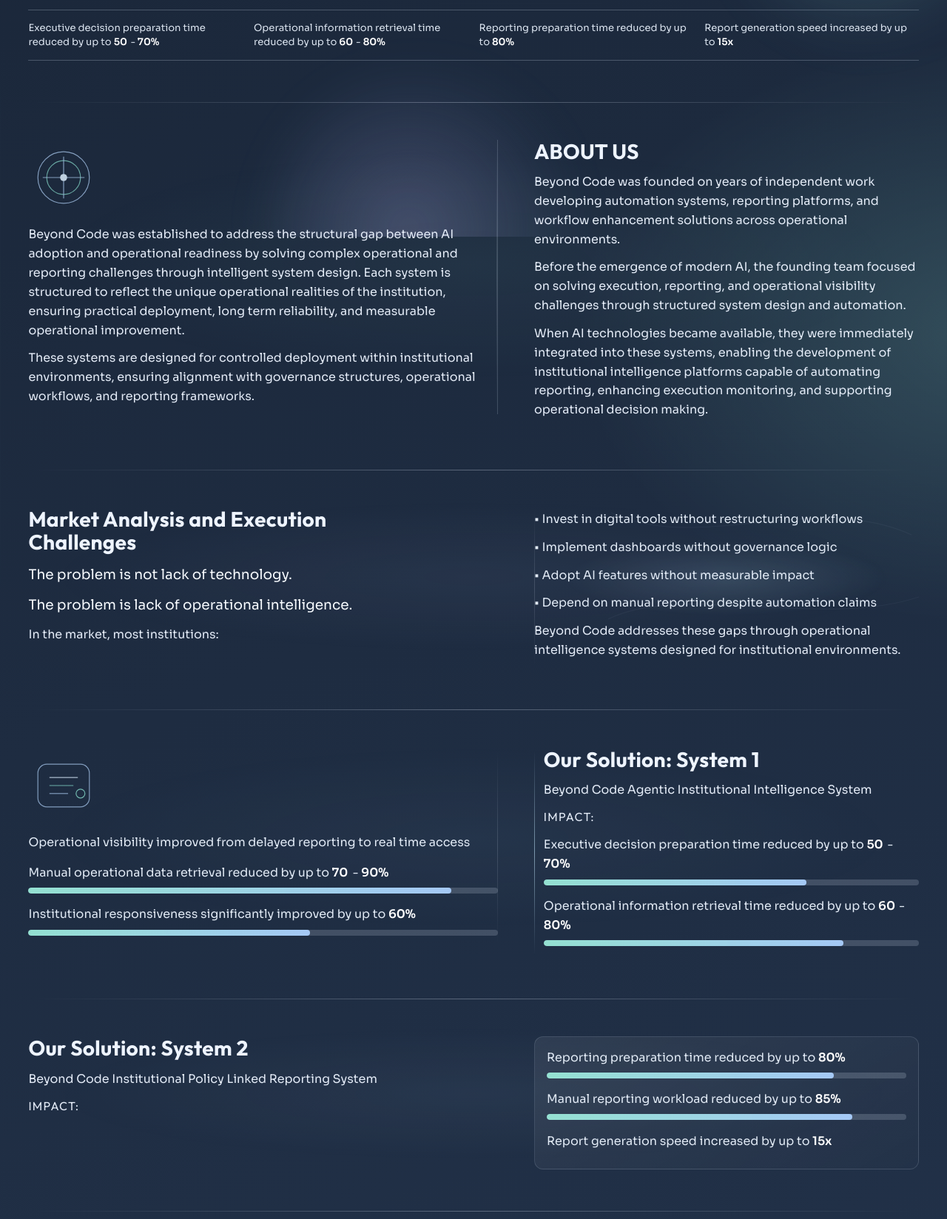
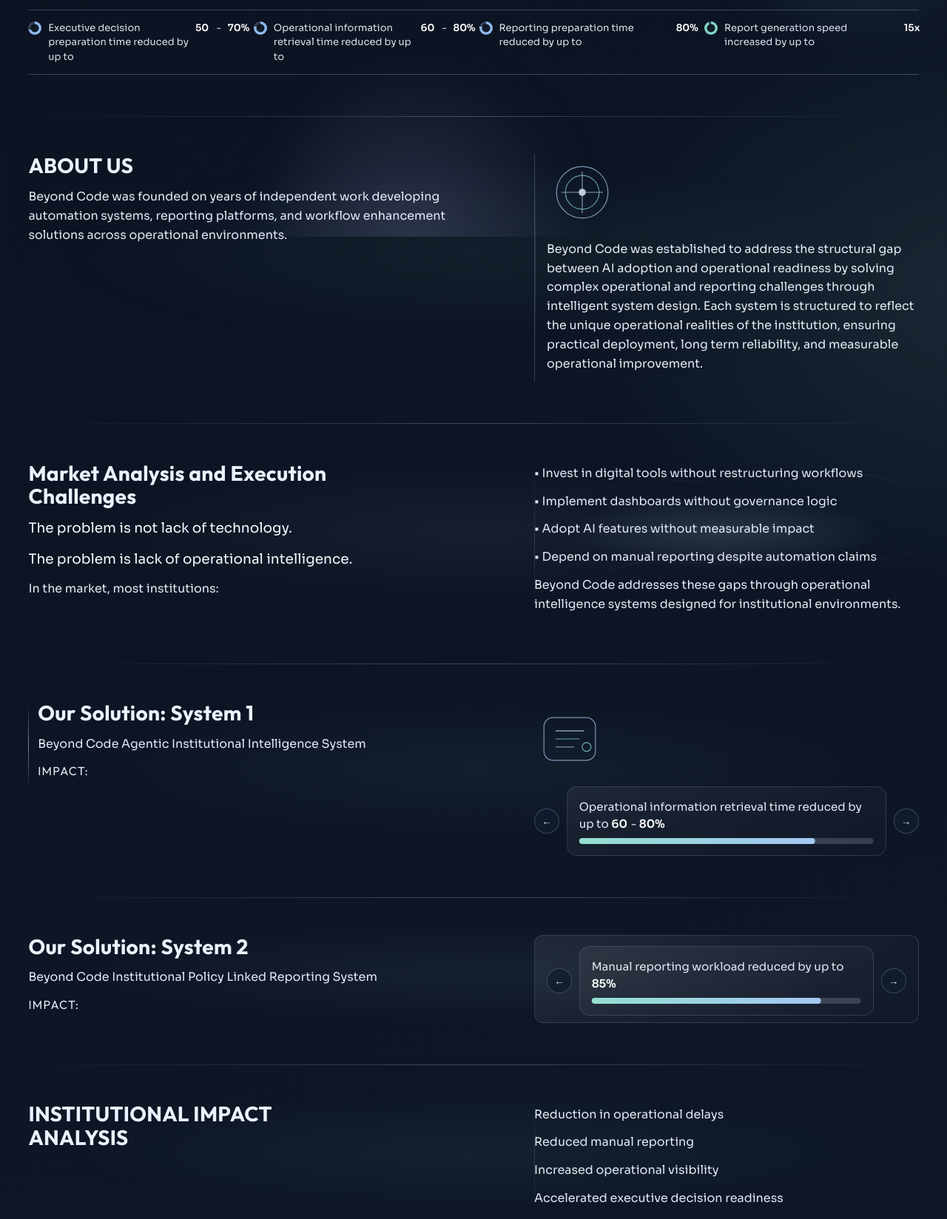
Before and after one commit to Faraahsleem/Faraahsleem.github.io, a plain HTML site: page index.html in a window 1280 px wide. Shown: the part 480-2128 px from the top of the page at 74% size. Drawn offline with nearby package versions, Linux system fonts and the light colour scheme.

Commit message:
fix style

```diff
--- a/index.html
+++ b/index.html
@@ -47,20 +47,20 @@
       <div class="section-side">
         <p class="stagger">Beyond Code LLC</p>
         <p class="stagger">Abu Dhab, UAE</p>
-        <!-- <p class="stagger"><a href="http://www.beyondcode.ae" target="_blank" rel="noopener noreferrer">www.beyondcode.ae</a></p> -->
+
         <div class="glyph" aria-hidden="true">
           <span></span><span></span><span></span>
         </div>
       </div>
       <div class="data-ribbon">
-        <p class="ribbon-item stagger">Executive decision preparation time reduced by up to <span class="counter" data-target="50">50</span> - <span class="counter" data-target="70" data-suffix="%">70%</span></p>
-        <p class="ribbon-item stagger">Operational information retrieval time reduced by up to <span class="counter" data-target="60">60</span> - <span class="counter" data-target="80" data-suffix="%">80%</span></p>
-        <p class="ribbon-item stagger">Reporting preparation time reduced by up to <span class="counter" data-target="80" data-suffix="%">80%</span></p>
-        <p class="ribbon-item stagger">Report generation speed increased by up to <span class="counter" data-target="15" data-suffix="x">15x</span></p>
+        <p class="ribbon-item stagger"><span class="ribbon-progress" data-progress="70"></span>Executive decision preparation time reduced by up to <span class="counter" data-target="50">50</span> - <span class="counter" data-target="70" data-suffix="%">70%</span></p>
+        <p class="ribbon-item stagger"><span class="ribbon-progress" data-progress="80"></span>Operational information retrieval time reduced by up to <span class="counter" data-target="60">60</span> - <span class="counter" data-target="80" data-suffix="%">80%</span></p>
+        <p class="ribbon-item stagger"><span class="ribbon-progress" data-progress="80"></span>Reporting preparation time reduced by up to <span class="counter" data-target="80" data-suffix="%">80%</span></p>
+        <p class="ribbon-item stagger"><span class="ribbon-progress ribbon-progress-x" data-progress="94"></span>Report generation speed increased by up to <span class="counter" data-target="15" data-suffix="x">15x</span></p>
       </div>
     </section>
 
-    <section id="about" class="section split reverse reveal-section tone-b style-profile">
+    <section id="about" class="section split reveal-section tone-b style-profile">
       <svg class="flow-svg" viewBox="0 0 420 220" aria-hidden="true">
         <path d="M0 68 C 120 12, 260 78, 420 22"></path>
         <path d="M16 200 C 140 118, 280 200, 412 130"></path>
@@ -68,15 +68,12 @@
       <div class="section-main">
         <h2 class="section-title stagger">ABOUT US</h2>
         <p class="stagger">Beyond Code was founded on years of independent work developing automation systems, reporting platforms, and workflow enhancement solutions across operational environments.</p>
-        <p class="stagger">Before the emergence of modern AI, the founding team focused on solving execution, reporting, and operational visibility challenges through structured system design and automation.</p>
-        <p class="stagger">When AI technologies became available, they were immediately integrated into these systems, enabling the development of institutional intelligence platforms capable of automating reporting, enhancing execution monitoring, and supporting operational decision making.</p>
       </div>
       <div class="section-side">
         <figure class="section-icon-wrap stagger" aria-hidden="true">
           <img class="section-icon" src="assets/images/icon-intelligence.svg" alt="">
         </figure>
         <p class="stagger">Beyond Code was established to address the structural gap between AI adoption and operational readiness by solving complex operational and reporting challenges through intelligent system design. Each system is structured to reflect the unique operational realities of the institution, ensuring practical deployment, long term reliability, and measurable operational improvement.</p>
-        <p class="stagger">These systems are designed for controlled deployment within institutional environments, ensuring alignment with governance structures, operational workflows, and reporting frameworks.</p>
       </div>
     </section>
 
@@ -102,7 +99,7 @@
       </div>
     </section>
 
-    <section id="system-1" class="section split reverse reveal-section tone-d style-band">
+    <section id="system-1" class="section split reveal-section tone-d style-band style-carousel">
       <svg class="flow-svg" viewBox="0 0 420 220" aria-hidden="true">
         <path d="M0 82 C 128 18, 254 94, 418 36"></path>
         <path d="M6 196 C 126 132, 278 208, 420 146"></path>
@@ -111,24 +108,42 @@
         <h2 class="section-title stagger">Our Solution: System 1</h2>
         <p class="stagger">Beyond Code Agentic Institutional Intelligence System</p>
         <p class="impact-title stagger">IMPACT:</p>
-        <ul class="text-list metric-list">
-          <li class="stagger metric-item">Executive decision preparation time reduced by up to <span class="counter" data-target="50">50</span> - <span class="counter" data-target="70" data-suffix="%">70%</span><div class="metric-bar" data-progress="70"><span></span></div></li>
-          <li class="stagger metric-item">Operational information retrieval time reduced by up to <span class="counter" data-target="60">60</span> - <span class="counter" data-target="80" data-suffix="%">80%</span><div class="metric-bar" data-progress="80"><span></span></div></li>
-        </ul>
       </div>
       <div class="section-side">
         <figure class="section-icon-wrap stagger" aria-hidden="true">
           <img class="section-icon" src="assets/images/icon-automation.svg" alt="">
         </figure>
-        <ul class="text-list metric-list">
-          <li class="stagger">Operational visibility improved from delayed reporting to real time access</li>
-          <li class="stagger metric-item">Manual operational data retrieval reduced by up to <span class="counter" data-target="70">70</span> - <span class="counter" data-target="90" data-suffix="%">90%</span><div class="metric-bar" data-progress="90"><span></span></div></li>
-          <li class="stagger metric-item">Institutional responsiveness significantly improved by up to <span class="counter" data-target="60" data-suffix="%">60%</span><div class="metric-bar" data-progress="60"><span></span></div></li>
-        </ul>
+        <div class="solution-carousel stagger" data-carousel>
+          <button class="carousel-arrow prev" type="button" aria-label="Previous solution">&#8592;</button>
+          <div class="carousel-viewport">
+            <div class="carousel-track">
+              <article class="solution-card">
+                <p class="solution-title">Executive decision preparation time reduced by up to <span class="counter" data-target="50">50</span> - <span class="counter" data-target="70" data-suffix="%">70%</span></p>
+                <div class="metric-bar" data-progress="70"><span></span></div>
+              </article>
+              <article class="solution-card">
+                <p class="solution-title">Operational information retrieval time reduced by up to <span class="counter" data-target="60">60</span> - <span class="counter" data-target="80" data-suffix="%">80%</span></p>
+                <div class="metric-bar" data-progress="80"><span></span></div>
+              </article>
+              <article class="solution-card">
+                <p class="solution-title">Operational visibility improved from delayed reporting to real time access</p>
+              </article>
+              <article class="solution-card">
+                <p class="solution-title">Manual operational data retrieval reduced by up to <span class="counter" data-target="70">70</span> - <span class="counter" data-target="90" data-suffix="%">90%</span></p>
+                <div class="metric-bar" data-progress="90"><span></span></div>
+              </article>
+              <article class="solution-card">
+                <p class="solution-title">Institutional responsiveness significantly improved by up to <span class="counter" data-target="60" data-suffix="%">60%</span></p>
+                <div class="metric-bar" data-progress="60"><span></span></div>
+              </article>
+            </div>
+          </div>
+          <button class="carousel-arrow next" type="button" aria-label="Next solution">&#8594;</button>
+        </div>
       </div>
     </section>
 
-    <section id="system-2" class="section split reveal-section tone-a style-block">
+    <section id="system-2" class="section split reveal-section tone-a style-block style-carousel">
       <svg class="flow-svg" viewBox="0 0 420 220" aria-hidden="true">
         <path d="M4 26 C 120 80, 280 14, 416 60"></path>
         <path d="M0 176 C 128 122, 286 198, 420 138"></path>
@@ -139,15 +154,29 @@
         <p class="impact-title stagger">IMPACT:</p>
       </div>
       <div class="section-side">
-        <ul class="text-list metric-list">
-          <li class="stagger metric-item">Reporting preparation time reduced by up to <span class="counter" data-target="80" data-suffix="%">80%</span><div class="metric-bar" data-progress="80"><span></span></div></li>
-          <li class="stagger metric-item">Manual reporting workload reduced by up to <span class="counter" data-target="85" data-suffix="%">85%</span><div class="metric-bar" data-progress="85"><span></span></div></li>
-          <li class="stagger">Report generation speed increased by up to <span class="counter" data-target="15" data-suffix="x">15x</span></li>
-        </ul>
+        <div class="solution-carousel stagger" data-carousel>
+          <button class="carousel-arrow prev" type="button" aria-label="Previous solution">&#8592;</button>
+          <div class="carousel-viewport">
+            <div class="carousel-track">
+              <article class="solution-card">
+                <p class="solution-title">Reporting preparation time reduced by up to <span class="counter" data-target="80" data-suffix="%">80%</span></p>
+                <div class="metric-bar" data-progress="80"><span></span></div>
+              </article>
+              <article class="solution-card">
+                <p class="solution-title">Manual reporting workload reduced by up to <span class="counter" data-target="85" data-suffix="%">85%</span></p>
+                <div class="metric-bar" data-progress="85"><span></span></div>
+              </article>
+              <article class="solution-card">
+                <p class="solution-title">Report generation speed increased by up to <span class="counter" data-target="15" data-suffix="x">15x</span></p>
+              </article>
+            </div>
+          </div>
+          <button class="carousel-arrow next" type="button" aria-label="Next solution">&#8594;</button>
+        </div>
       </div>
     </section>
 
-    <section id="impact-analysis" class="section split reverse reveal-section tone-b style-min">
+    <section id="impact-analysis" class="section split reveal-section tone-b style-min">
       <svg class="flow-svg" viewBox="0 0 420 220" aria-hidden="true">
         <path d="M0 74 C 130 6, 290 82, 420 26"></path>
         <path d="M4 198 C 136 122, 280 214, 418 144"></path>
@@ -198,26 +227,22 @@
       </div>
     </section>
 
-    <section id="deliverables" class="section split reveal-section tone-a style-bands">
+    <section id="deliverables" class="section reveal-section tone-a style-deliverables">
       <svg class="flow-svg" viewBox="0 0 420 220" aria-hidden="true">
         <path d="M2 34 C 124 88, 282 14, 418 58"></path>
         <path d="M0 176 C 122 130, 282 198, 420 148"></path>
       </svg>
-      <div class="section-main">
-        <h2 class="section-title stagger">Deliverables</h2>
-      </div>
-      <div class="section-side">
-        <ul class="text-list">
-          <li class="stagger">Institutional AI Assistants</li>
-          <li class="stagger">Workflow Automation and Execution Enhancement</li>
-          <li class="stagger">Systems Integration and Operational Alignment</li>
-          <li class="stagger">Operational Intelligence Systems</li>
-          <li class="stagger">Enterprise Reporting Infrastructure</li>
-        </ul>
+      <h2 class="section-title stagger">Deliverables</h2>
+      <div class="deliverables-grid">
+        <article class="deliverable-card stagger">Institutional AI Assistants</article>
+        <article class="deliverable-card stagger">Workflow Automation and Execution Enhancement</article>
+        <article class="deliverable-card stagger">Systems Integration and Operational Alignment</article>
+        <article class="deliverable-card stagger">Operational Intelligence Systems</article>
+        <article class="deliverable-card stagger">Enterprise Reporting Infrastructure</article>
       </div>
     </section>
 
-    <section id="process" class="section split reverse reveal-section tone-b style-steps">
+    <section id="process" class="section split reveal-section tone-b style-steps">
       <svg class="flow-svg" viewBox="0 0 420 220" aria-hidden="true">
         <path d="M0 78 C 130 12, 274 80, 420 28"></path>
         <path d="M8 200 C 130 130, 294 216, 418 142"></path>
@@ -254,7 +279,7 @@
       </div>
     </section>
 
-    <section id="ownership" class="section split reverse reveal-section tone-d style-band">
+    <section id="ownership" class="section split reveal-section tone-d style-band">
       <svg class="flow-svg" viewBox="0 0 420 220" aria-hidden="true">
         <path d="M0 74 C 120 10, 276 92, 418 32"></path>
         <path d="M8 196 C 130 120, 284 206, 420 148"></path>
@@ -303,7 +328,7 @@
       </div>
     </section>
 
-    <section id="contact" class="section split reverse reveal-section tone-b style-clean">
+    <section id="contact" class="section split reveal-section tone-b style-clean">
       <svg class="flow-svg" viewBox="0 0 420 220" aria-hidden="true">
         <path d="M0 72 C 114 14, 292 84, 420 30"></path>
         <path d="M6 190 C 130 132, 286 208, 420 146"></path>
--- a/script.js
+++ b/script.js
@@ -27,6 +27,7 @@
   const header = document.getElementById("top-header");
   const skillsCanvas = document.getElementById("skillsCanvas");
   const skillsCenter = document.getElementById("skillsCenter");
+  const carousels = Array.from(document.querySelectorAll("[data-carousel]"));
   const navLinks = Array.from(document.querySelectorAll(".site-nav a"));
   const sections = gsap.utils.toArray(".section");
   let lastY = window.scrollY;
@@ -138,6 +139,8 @@
     });
   });
 
+  initializeRibbonProgress();
+  initializeSolutionCarousels();
   initializeSkillsCanvas();
 
   sections.forEach((section) => {
@@ -259,6 +262,89 @@
       }
     });
   });
+
+  function initializeRibbonProgress() {
+    document.querySelectorAll(".ribbon-progress").forEach((ring) => {
+      const target = Math.max(0, Math.min(100, Number(ring.dataset.progress || 0)));
+      const state = { value: 0 };
+      ring.style.setProperty("--progress", "0%");
+
+      gsap.to(state, {
+        value: target,
+        duration: 1.15,
+        ease: "power2.out",
+        onUpdate: () => {
+          ring.style.setProperty("--progress", `${state.value}%`);
+        },
+        scrollTrigger: {
+          trigger: ring.closest(".section") || ring,
+          start: "top 82%",
+          once: true
+        }
+      });
+    });
+  }
+
+  function initializeSolutionCarousels() {
+    carousels.forEach((carousel) => {
+      const track = carousel.querySelector(".carousel-track");
+      const cards = Array.from(carousel.querySelectorAll(".solution-card"));
+      const prevBtn = carousel.querySelector(".carousel-arrow.prev");
+      const nextBtn = carousel.querySelector(".carousel-arrow.next");
+      let index = 0;
+      let timer = null;
+
+      if (!track || cards.length <= 1) {
+        if (prevBtn) {
+          prevBtn.style.display = "none";
+        }
+        if (nextBtn) {
+          nextBtn.style.display = "none";
+        }
+        return;
+      }
+
+      const move = (nextIndex) => {
+        index = (nextIndex + cards.length) % cards.length;
+        track.style.transform = `translateX(-${index * 100}%)`;
+      };
+
+      const stop = () => {
+        if (timer) {
+          window.clearInterval(timer);
+          timer = null;
+        }
+      };
+
+      const start = () => {
+        stop();
+        timer = window.setInterval(() => {
+          move(index + 1);
+        }, 4200);
+      };
+
+      if (prevBtn) {
+        prevBtn.addEventListener("click", () => {
+          move(index - 1);
+        });
+      }
+
+      if (nextBtn) {
+        nextBtn.addEventListener("click", () => {
+          move(index + 1);
+        });
+      }
+
+      carousel.addEventListener("mouseenter", stop);
+      carousel.addEventListener("mouseleave", start);
+      carousel.addEventListener("focusin", stop);
+      carousel.addEventListener("focusout", start);
+      carousel.addEventListener("pointerdown", stop);
+      carousel.addEventListener("pointerup", start);
+
+      start();
+    });
+  }
 
   function initializeSkillsCanvas() {
     if (!skillsCanvas || !skillsCenter) {
--- a/style.css
+++ b/style.css
@@ -1,14 +1,14 @@
 :root {
-  --bg-1: #1a2638;
-  --bg-2: #22324a;
-  --bg-3: #2c3d57;
-  --text: #eef4ff;
-  --muted: #c4d2e7;
-  --line: rgba(230, 239, 255, 0.16);
-  --line-strong: rgba(230, 239, 255, 0.3);
-  --accent: #abd0ff;
-  --accent-2: #9df0dd;
-  --focus: #d9e9ff;
+  --bg-1: #0b1220;
+  --bg-2: #0f1828;
+  --bg-3: #162236;
+  --text: #eaf2ff;
+  --muted: #aebdd8;
+  --line: rgba(204, 220, 247, 0.16);
+  --line-strong: rgba(204, 220, 247, 0.26);
+  --accent: #9bc6ff;
+  --accent-2: #8de7d6;
+  --focus: #d3e5ff;
 }
 
 * {
@@ -29,8 +29,8 @@
   font-family: "Sora", "Segoe UI", sans-serif;
   color: var(--text);
   background:
-    radial-gradient(74rem 56rem at -6% -12%, rgba(162, 205, 255, 0.22), transparent 60%),
-    radial-gradient(62rem 44rem at 104% 18%, rgba(159, 255, 226, 0.16), transparent 56%),
+    radial-gradient(74rem 56rem at -6% -12%, rgba(127, 176, 237, 0.17), transparent 60%),
+    radial-gradient(62rem 44rem at 104% 18%, rgba(122, 209, 189, 0.1), transparent 56%),
     linear-gradient(160deg, var(--bg-1), var(--bg-2) 54%, var(--bg-3));
   line-height: 1.62;
   min-height: 100vh;
@@ -65,14 +65,14 @@
     linear-gradient(90deg, rgba(255, 255, 255, 0.03) 1px, transparent 1px);
   background-size: 44px 44px;
   mask-image: radial-gradient(circle at 55% 40%, rgba(0, 0, 0, 0.88), transparent 76%);
-  opacity: 0.38;
+  opacity: 0.24;
 }
 
 .blob {
   position: absolute;
   border-radius: 50%;
   filter: blur(26px);
-  opacity: 0.42;
+  opacity: 0.3;
   mix-blend-mode: screen;
 }
 
@@ -112,9 +112,9 @@
 }
 
 .top-header.is-scrolled {
-  background: rgba(17, 27, 41, 0.5);
+  background: rgba(9, 15, 25, 0.72);
   backdrop-filter: blur(12px);
-  border-bottom-color: rgba(220, 233, 255, 0.2);
+  border-bottom-color: rgba(183, 204, 236, 0.2);
 }
 
 .top-header.is-hidden {
@@ -422,6 +422,27 @@
   padding-bottom: 0.38rem;
 }
 
+.style-deliverables .flow-svg {
+  display: block;
+  opacity: 0.11;
+}
+
+.deliverables-grid {
+  display: grid;
+  grid-template-columns: repeat(3, minmax(0, 1fr));
+  gap: 0.8rem;
+  margin-top: 0.6rem;
+}
+
+.deliverable-card {
+  margin: 0;
+  padding: 0.95rem 0.95rem 0.8rem;
+  border: 1px solid rgba(194, 216, 249, 0.18);
+  border-radius: 12px;
+  background: rgba(255, 255, 255, 0.03);
+  line-height: 1.5;
+}
+
 .style-clean::after {
   opacity: 0.24;
 }
@@ -589,6 +610,79 @@
   font-size: 0.82rem;
   line-height: 1.48;
   color: rgba(236, 244, 255, 0.92);
+  display: flex;
+  align-items: flex-start;
+  gap: 0.55rem;
+}
+
+.ribbon-progress {
+  --progress: 0%;
+  width: 18px;
+  height: 18px;
+  border-radius: 50%;
+  flex: 0 0 auto;
+  margin-top: 0.08rem;
+  background:
+    radial-gradient(circle at 50% 50%, rgba(11, 18, 30, 0.94) 42%, transparent 45%),
+    conic-gradient(rgba(152, 198, 255, 0.92) var(--progress), rgba(154, 172, 204, 0.26) var(--progress));
+  box-shadow: 0 0 0 1px rgba(181, 210, 255, 0.2) inset;
+}
+
+.ribbon-progress-x {
+  background:
+    radial-gradient(circle at 50% 50%, rgba(11, 18, 30, 0.94) 42%, transparent 45%),
+    conic-gradient(rgba(141, 231, 214, 0.9) var(--progress), rgba(154, 172, 204, 0.26) var(--progress));
+}
+
+.style-carousel .section-side::before {
+  display: none;
+}
+
+.solution-carousel {
+  display: grid;
+  grid-template-columns: auto minmax(0, 1fr) auto;
+  align-items: center;
+  gap: 0.6rem;
+}
+
+.carousel-arrow {
+  width: 34px;
+  height: 34px;
+  border-radius: 999px;
+  border: 1px solid rgba(194, 216, 249, 0.24);
+  background: rgba(17, 28, 45, 0.8);
+  color: rgba(234, 242, 255, 0.95);
+  cursor: pointer;
+  transition: border-color 0.2s ease, background 0.2s ease;
+}
+
+.carousel-arrow:hover {
+  border-color: rgba(194, 216, 249, 0.52);
+  background: rgba(33, 48, 71, 0.9);
+}
+
+.carousel-viewport {
+  overflow: hidden;
+  border: 1px solid rgba(194, 216, 249, 0.15);
+  border-radius: 14px;
+  background: linear-gradient(160deg, rgba(255, 255, 255, 0.06), rgba(255, 255, 255, 0.01));
+}
+
+.carousel-track {
+  display: flex;
+  width: 100%;
+  transition: transform 0.45s ease;
+}
+
+.solution-card {
+  min-width: 100%;
+  padding: 1rem 1rem 0.9rem;
+}
+
+.solution-title {
+  margin: 0;
+  font-size: 0.95rem;
+  line-height: 1.5;
 }
 
 .skills-canvas-wrap {
@@ -702,10 +796,6 @@
   transform: translateY(-1px);
 }
 
-#technology .chip {
-  border-color: rgba(181, 231, 255, 0.26);
-}
-
 #process strong {
   letter-spacing: 0.05em;
 }
@@ -757,6 +847,10 @@
     grid-template-columns: repeat(2, minmax(0, 1fr));
   }
 
+  .deliverables-grid {
+    grid-template-columns: repeat(2, minmax(0, 1fr));
+  }
+
   .hero-title {
     max-width: 14ch;
   }
@@ -768,9 +862,9 @@
   }
 
   .top-header {
-    background: rgba(17, 27, 41, 0.56);
+    background: rgba(9, 15, 25, 0.82);
     backdrop-filter: blur(12px);
-    border-bottom-color: rgba(220, 233, 255, 0.2);
+    border-bottom-color: rgba(183, 204, 236, 0.2);
   }
 
   .top-header-inner {
@@ -853,6 +947,29 @@
     font-size: 0.8rem;
   }
 
+  .ribbon-progress {
+    width: 16px;
+    height: 16px;
+  }
+
+  .solution-carousel {
+    grid-template-columns: auto minmax(0, 1fr) auto;
+    gap: 0.44rem;
+  }
+
+  .carousel-arrow {
+    width: 30px;
+    height: 30px;
+  }
+
+  .solution-card {
+    padding: 0.82rem 0.78rem 0.72rem;
+  }
+
+  .solution-title {
+    font-size: 0.9rem;
+  }
+
   .skills-canvas {
     min-height: 300px;
   }
@@ -881,6 +998,11 @@
     border: 0;
     padding-left: 0;
     padding-right: 0;
+  }
+
+  .deliverables-grid {
+    grid-template-columns: 1fr;
+    gap: 0.65rem;
   }
 
   .hero-title {
```
